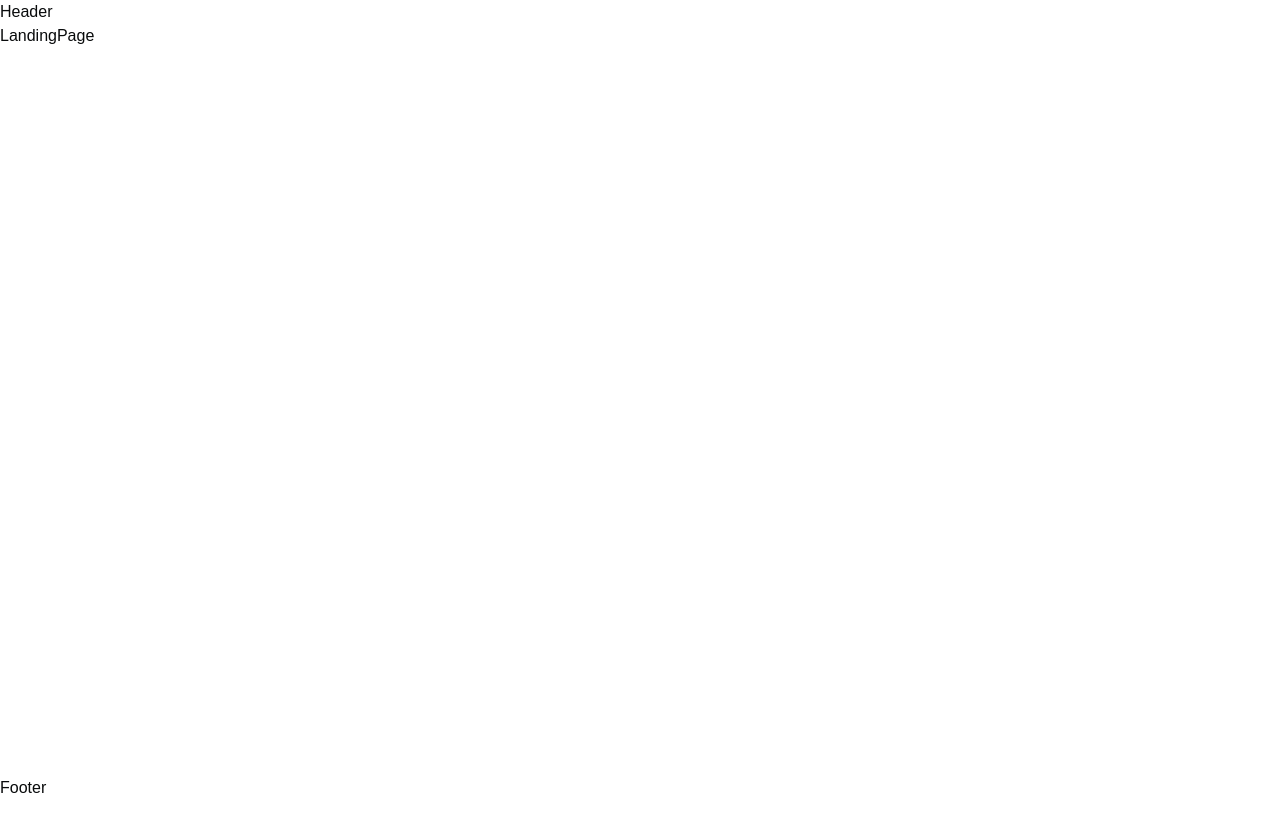
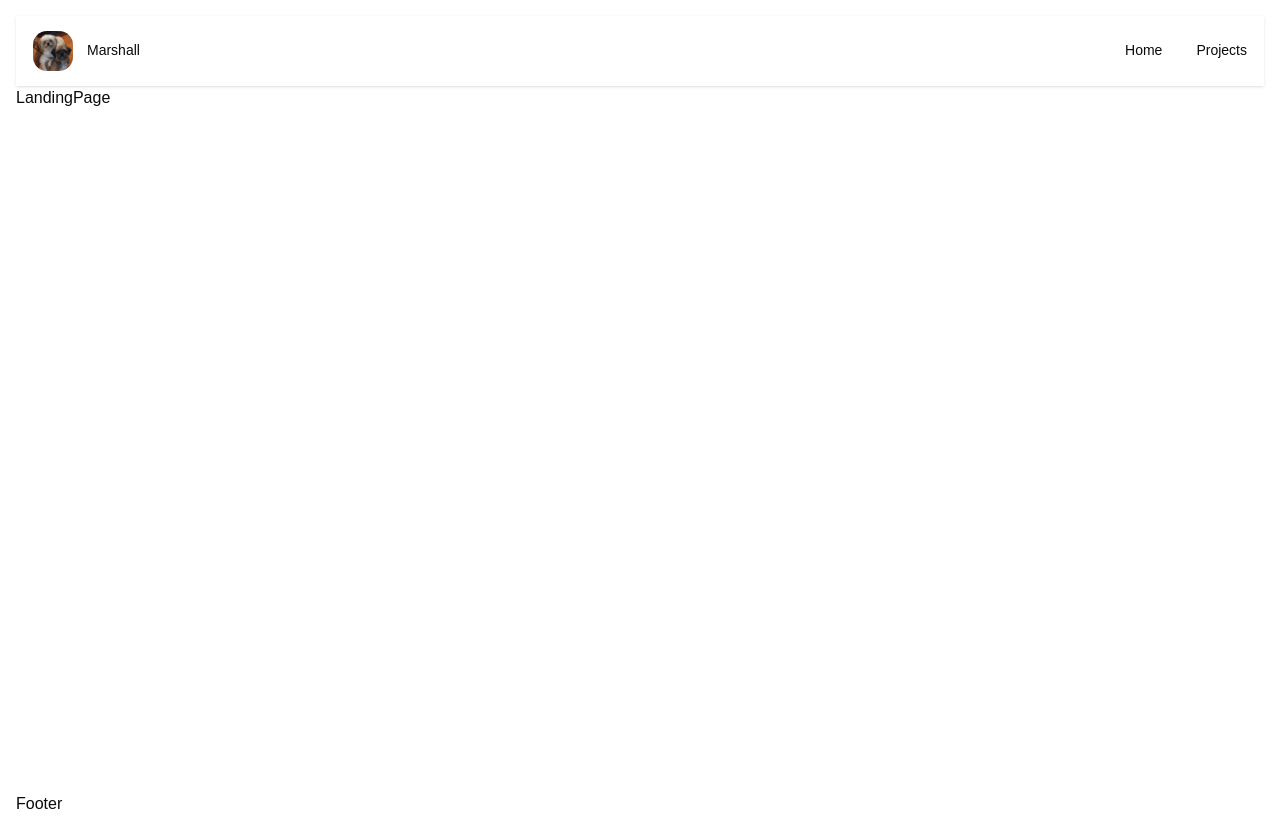
Before and after one commit to Marshall-Marcelo/marshall-portfolio, a React (Vite) app: page / in a window 1280 px wide. Before the commit the page ends 800 px from the top, so only its background shows below. Built offline with nearby package versions, Linux system fonts and the light colour scheme.

Commit message:
feat: Header nav

```diff
--- a/src/components/Header.tsx
+++ b/src/components/Header.tsx
@@ -1,7 +1,44 @@
-import React from "react";
+import { Item, ItemContent, ItemTitle, ItemMedia } from "@/components/ui/item";
+import { cn } from "cn";
+import headerIcon from "@/assets/header-icon.png";
 
 const Header = () => {
-  return <div>Header</div>;
+  return (
+    <nav className="flex justify-between shadow">
+      <Item>
+        <ItemMedia variant="image">
+          <img src={headerIcon} alt="Portfolio Icon" />
+        </ItemMedia>
+        <ItemContent>
+          <ItemTitle>Marshall</ItemTitle>
+        </ItemContent>
+      </Item>
+      <div className="flex">
+        <HeaderItem title="Home" />
+        <HeaderItem title="Projects" />
+      </div>
+    </nav>
+  );
+};
+
+type HeaderItemProps = {
+  title: string;
+  className?: string;
+};
+
+const HeaderItem = ({ title, className }: HeaderItemProps) => {
+  return (
+    <Item
+      className={cn(
+        "w-fit hover:cursor-pointer hover:border-b-primary",
+        className,
+      )}
+    >
+      <ItemContent>
+        <ItemTitle>{title}</ItemTitle>
+      </ItemContent>
+    </Item>
+  );
 };
 
 export default Header;
--- /dev/null
+++ b/src/components/ui/card.tsx
@@ -0,0 +1,99 @@
+import * as React from "react"
+import { cn } from "cn"
+
+function Card({
+  className,
+  size = "default",
+  ...props
+}: React.ComponentProps<"div"> & { size?: "default" | "sm" }) {
+  return (
+    <div
+      data-slot="card"
+      data-size={size}
+      className={cn(
+        "group/card flex flex-col gap-(--card-spacing) overflow-hidden rounded-4xl bg-card py-(--card-spacing) text-sm text-card-foreground shadow-md ring-1 ring-foreground/5 [--card-spacing:--spacing(6)] has-[>img:first-child]:pt-0 data-[size=sm]:[--card-spacing:--spacing(4)] dark:ring-foreground/10 *:[img:first-child]:rounded-t-4xl *:[img:last-child]:rounded-b-4xl",
+        className
+      )}
+      {...props}
+    />
+  )
+}
+
+function CardHeader({ className, ...props }: React.ComponentProps<"div">) {
+  return (
+    <div
+      data-slot="card-header"
+      className={cn(
+        "group/card-header @container/card-header grid auto-rows-min items-start gap-1.5 rounded-t-4xl px-(--card-spacing) has-data-[slot=card-action]:grid-cols-[1fr_auto] has-data-[slot=card-description]:grid-rows-[auto_auto] [.border-b]:pb-(--card-spacing)",
+        className
+      )}
+      {...props}
+    />
+  )
+}
+
+function CardTitle({ className, ...props }: React.ComponentProps<"div">) {
+  return (
+    <div
+      data-slot="card-title"
+      className={cn("font-heading text-base font-medium", className)}
+      {...props}
+    />
+  )
+}
+
+function CardDescription({ className, ...props }: React.ComponentProps<"div">) {
+  return (
+    <div
+      data-slot="card-description"
+      className={cn("text-sm text-muted-foreground", className)}
+      {...props}
+    />
+  )
+}
+
+function CardAction({ className, ...props }: React.ComponentProps<"div">) {
+  return (
+    <div
+      data-slot="card-action"
+      className={cn(
+        "col-start-2 row-span-2 row-start-1 self-start justify-self-end",
+        className
+      )}
+      {...props}
+    />
+  )
+}
+
+function CardContent({ className, ...props }: React.ComponentProps<"div">) {
+  return (
+    <div
+      data-slot="card-content"
+      className={cn("px-(--card-spacing)", className)}
+      {...props}
+    />
+  )
+}
+
+function CardFooter({ className, ...props }: React.ComponentProps<"div">) {
+  return (
+    <div
+      data-slot="card-footer"
+      className={cn(
+        "flex items-center rounded-b-4xl px-(--card-spacing) [.border-t]:pt-(--card-spacing)",
+        className
+      )}
+      {...props}
+    />
+  )
+}
+
+export {
+  Card,
+  CardHeader,
+  CardFooter,
+  CardTitle,
+  CardAction,
+  CardDescription,
+  CardContent,
+}
--- /dev/null
+++ b/src/components/ui/item.tsx
@@ -0,0 +1,205 @@
+import * as React from "react";
+import { mergeProps } from "@base-ui/react/merge-props";
+import { useRender } from "@base-ui/react/use-render";
+import { cva, type VariantProps } from "class-variance-authority";
+import { cn } from "cn";
+
+import { Separator } from "@/components/ui/separator";
+
+function ItemGroup({ className, ...props }: React.ComponentProps<"div">) {
+  return (
+    <div
+      role="list"
+      data-slot="item-group"
+      className={cn(
+        "group/item-group flex w-full flex-col gap-4 has-data-[size=sm]:gap-2.5 has-data-[size=xs]:gap-2",
+        className,
+      )}
+      {...props}
+    />
+  );
+}
+
+function ItemSeparator({
+  className,
+  ...props
+}: React.ComponentProps<typeof Separator>) {
+  return (
+    <Separator
+      data-slot="item-separator"
+      orientation="horizontal"
+      className={cn("my-2", className)}
+      {...props}
+    />
+  );
+}
+
+/**
+ * Original item variants css
+ * group/item flex w-full flex-wrap items-center rounded-2xl border text-sm transition-colors duration-100 outline-none focus-visible:border-ring focus-visible:ring-[3px] focus-visible:ring-ring/50 [a]:transition-colors [a]:hover:bg-muted
+ */
+const itemVariants = cva(
+  "group/item flex w-full flex-wrap items-center border text-sm transition-colors duration-100 outline-none focus-visible:border-ring focus-visible:ring-[3px] focus-visible:ring-ring/50 [a]:transition-colors [a]:hover:bg-muted",
+  {
+    variants: {
+      variant: {
+        default: "border-transparent",
+        outline: "border-border",
+        muted: "border-transparent bg-muted/50",
+      },
+      size: {
+        default: "gap-3.5 px-4 py-3.5",
+        sm: "gap-3.5 px-3.5 py-3",
+        xs: "gap-2.5 px-3 py-2.5 in-data-[slot=dropdown-menu-content]:p-0",
+      },
+    },
+    defaultVariants: {
+      variant: "default",
+      size: "default",
+    },
+  },
+);
+
+function Item({
+  className,
+  variant = "default",
+  size = "default",
+  render,
+  ...props
+}: useRender.ComponentProps<"div"> & VariantProps<typeof itemVariants>) {
+  return useRender({
+    defaultTagName: "div",
+    props: mergeProps<"div">(
+      {
+        className: cn(itemVariants({ variant, size, className })),
+      },
+      props,
+    ),
+    render,
+    state: {
+      slot: "item",
+      variant,
+      size,
+    },
+  });
+}
+
+const itemMediaVariants = cva(
+  "flex shrink-0 items-center justify-center gap-2 group-has-data-[slot=item-description]/item:translate-y-0.5 group-has-data-[slot=item-description]/item:self-start [&_svg]:pointer-events-none",
+  {
+    variants: {
+      variant: {
+        default: "bg-transparent",
+        icon: "[&_svg:not([class*='size-'])]:size-4",
+        image:
+          "size-10 overflow-hidden rounded-xl group-data-[size=sm]/item:size-8 group-data-[size=xs]/item:size-6 group-data-[size=xs]/item:rounded-lg [&_img]:size-full [&_img]:object-cover",
+      },
+    },
+    defaultVariants: {
+      variant: "default",
+    },
+  },
+);
+
+function ItemMedia({
+  className,
+  variant = "default",
+  ...props
+}: React.ComponentProps<"div"> & VariantProps<typeof itemMediaVariants>) {
+  return (
+    <div
+      data-slot="item-media"
+      data-variant={variant}
+      className={cn(itemMediaVariants({ variant, className }))}
+      {...props}
+    />
+  );
+}
+
+function ItemContent({ className, ...props }: React.ComponentProps<"div">) {
+  return (
+    <div
+      data-slot="item-content"
+      className={cn(
+        "flex flex-1 flex-col gap-1 group-data-[size=xs]/item:gap-0.5 [&+[data-slot=item-content]]:flex-none",
+        className,
+      )}
+      {...props}
+    />
+  );
+}
+
+function ItemTitle({ className, ...props }: React.ComponentProps<"div">) {
+  return (
+    <div
+      data-slot="item-title"
+      className={cn(
+        "line-clamp-1 flex w-fit items-center gap-2 text-sm leading-snug font-medium underline-offset-4",
+        className,
+      )}
+      {...props}
+    />
+  );
+}
+
+function ItemDescription({ className, ...props }: React.ComponentProps<"p">) {
+  return (
+    <p
+      data-slot="item-description"
+      className={cn(
+        "line-clamp-2 text-left text-sm font-normal text-muted-foreground [&>a]:underline [&>a]:underline-offset-4 [&>a:hover]:text-primary",
+        className,
+      )}
+      {...props}
+    />
+  );
+}
+
+function ItemActions({ className, ...props }: React.ComponentProps<"div">) {
+  return (
+    <div
+      data-slot="item-actions"
+      className={cn("flex items-center gap-2", className)}
+      {...props}
+    />
+  );
+}
+
+function ItemHeader({ className, ...props }: React.ComponentProps<"div">) {
+  return (
+    <div
+      data-slot="item-header"
+      className={cn(
+        "flex basis-full items-center justify-between gap-2",
+        className,
+      )}
+      {...props}
+    />
+  );
+}
+
+function ItemFooter({ className, ...props }: React.ComponentProps<"div">) {
+  return (
+    <div
+      data-slot="item-footer"
+      className={cn(
+        "flex basis-full items-center justify-between gap-2",
+        className,
+      )}
+      {...props}
+    />
+  );
+}
+
+export {
+  Item,
+  ItemMedia,
+  ItemContent,
+  ItemActions,
+  ItemGroup,
+  ItemSeparator,
+  ItemTitle,
+  ItemDescription,
+  ItemHeader,
+  ItemFooter,
+};
--- /dev/null
+++ b/src/components/ui/separator.tsx
@@ -0,0 +1,22 @@
+import { Separator as SeparatorPrimitive } from "@base-ui/react/separator"
+import { cn } from "cn"
+
+function Separator({
+  className,
+  orientation = "horizontal",
+  ...props
+}: SeparatorPrimitive.Props) {
+  return (
+    <SeparatorPrimitive
+      data-slot="separator"
+      orientation={orientation}
+      className={cn(
+        "shrink-0 bg-border data-horizontal:h-px data-horizontal:w-full data-vertical:w-px data-vertical:self-stretch",
+        className
+      )}
+      {...props}
+    />
+  )
+}
+
+export { Separator }
--- a/src/layouts/AppLayout.tsx
+++ b/src/layouts/AppLayout.tsx
@@ -4,7 +4,7 @@ import Footer from "@/components/Footer";
 
 const AppLayout = () => {
   return (
-    <div className="flex flex-col min-h-dvh">
+    <div className="flex flex-col min-h-dvh m-4">
       <Header />
       <main className="flex-1">
         <Outlet />
```
Also changed, not shown: src/assets/header-icon.png (added).
